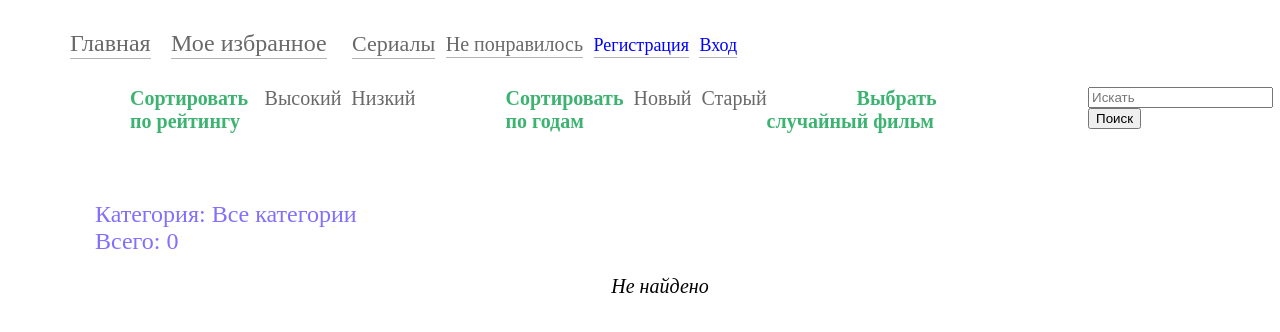
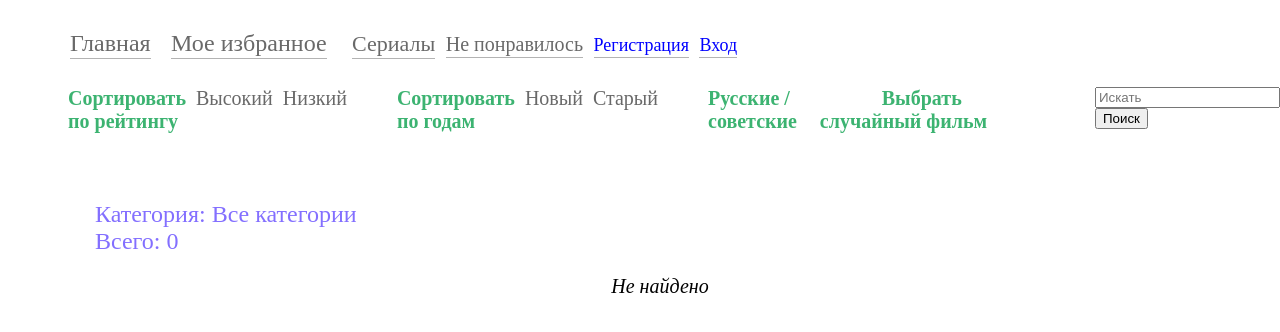
Before and after one commit to Spaceoceanoutlook/Films, a Django app: page / in a window 1280 px wide. Shown: the top 332 px of the page. Run offline with Django 4.2, Linux system fonts and the light colour scheme; data that the repository does not hold is empty.

Commit message:
add sort russian

```diff
--- a/thrillers_app/films/templates/films/index.html
+++ b/thrillers_app/films/templates/films/index.html
@@ -39,17 +39,20 @@
 
         <div style="display: flex">
             <div style="display: flex">
-                <p style="margin-left: 130px; font-size: 20px; color: MediumSeaGreen; font-weight: bold">Сортировать по рейтингу</p>
+                <p style="margin-left: 68px; font-size: 20px; color: MediumSeaGreen; font-weight: bold">Сортировать по рейтингу</p>
                 <a style="margin-left: 10px; font-size: 20px; border: none;" href="{% url 'sort_by_rating' ascending=0 %}">Высокий</a>
                 <a style="margin-left: 10px; font-size: 20px; border: none;" href="{% url 'sort_by_rating' ascending=1 %}">Низкий</a>
             </div>
             <div style="display: flex">
-                <p style="margin-left: 90px; font-size: 20px; color: MediumSeaGreen; font-weight: bold">Сортировать по годам</p>
+                <p style="margin-left: 50px; font-size: 20px; color: MediumSeaGreen; font-weight: bold">Сортировать по годам</p>
                 <a style="margin-left: 10px; font-size: 20px; border: none;" href="{% url 'sort_by_year' ascending=0 %}">Новый</a>
                 <a style="margin-left: 10px; font-size: 20px; border: none;" href="{% url 'sort_by_year' ascending=1 %}">Старый</a>
             </div>
+            <div style="display: flex">
+                <a style="margin-left: 50px; font-size: 20px; color: MediumSeaGreen; font-weight: bold; border: none;" href="{% url 'only_russians' %}">Русские / советские</a>
+            </div>
             <div>
-                <a style="margin-left: 90px; font-size: 20px; color: MediumSeaGreen; font-weight: bold; border: none" href="{% url 'random_film' %}">Выбрать случайный фильм</a><br><br>
+                <a style="margin-left: 62px; font-size: 20px; color: MediumSeaGreen; font-weight: bold; border: none" href="{% url 'random_film' %}">Выбрать случайный фильм</a><br><br>
             </div>
             <div style="margin-left: 50px;">
                 <form method="POST" action="/search">
--- a/thrillers_app/films/urls.py
+++ b/thrillers_app/films/urls.py
@@ -1,7 +1,7 @@
 from django.urls import path
 from .views import index, film_detail, film_genre, delete_comment, show_basket, \
     add_basket, delete_from_basket, clear_basket, show_serials, sort_by_rating, sort_by_year, random_film, \
-    show_not_like, register, user_login, user_logout, my_profile, search
+    show_not_like, register, user_login, user_logout, my_profile, search, only_russians
 
 urlpatterns = [
     path('', index, name='index'),
@@ -25,5 +25,6 @@ urlpatterns = [
     path('logout/', user_logout, name='logout'),
     path('user_profile/<int:profile_id>/', my_profile, name='my_profile'),
     path('search', search, name='search'),
+    path('only_russians/', only_russians, name='only_russians'),
 
 ]
--- a/thrillers_app/films/views.py
+++ b/thrillers_app/films/views.py
@@ -1,7 +1,7 @@
 from django.core.paginator import Paginator
 from django.shortcuts import render, redirect, get_object_or_404
 from films.forms import CommentForm, UserRegForm, UserLoginForm
-from films.models import Film, Comment, Genre, Basket
+from films.models import Film, Comment, Genre, Basket, Country
 from django.contrib import messages
 from django.contrib.auth import login, logout
 from django.contrib.auth.models import User
@@ -150,6 +150,13 @@ def sort_by_rating(request, ascending):
         elif gp == 'not_like':
             films = Film.objects.filter(recommendation=False).order_by('rating')
             genre = 'Не понравилось'
+        elif gp == 'rus':
+            country_1 = Country.objects.get(title='СССР')
+            country_2 = Country.objects.get(title='Россия')
+            films_1 = Film.objects.filter(country=country_1.pk)
+            films_2 = Film.objects.filter(country=country_2.pk)
+            films = (films_1 | films_2).filter(recommendation=True).order_by('rating')
+            genre = 'Русские / советские'
         else:
             films = Film.objects.filter(recommendation=True).filter(genre=gp).order_by('rating')
             genre = Genre.objects.get(pk=gp)
@@ -163,6 +170,13 @@ def sort_by_rating(request, ascending):
         elif gp == 'not_like':
             films = Film.objects.filter(recommendation=False).order_by('-rating')
             genre = 'Не понравилось'
+        elif gp == 'rus':
+            country_1 = Country.objects.get(title='СССР')
+            country_2 = Country.objects.get(title='Россия')
+            films_1 = Film.objects.filter(country=country_1.pk)
+            films_2 = Film.objects.filter(country=country_2.pk)
+            films = (films_1 | films_2).filter(recommendation=True).order_by('-rating')
+            genre = 'Русские / советские'
         else:
             films = Film.objects.filter(recommendation=True).filter(genre=gp).order_by('-rating')
             genre = Genre.objects.get(pk=gp)
@@ -186,6 +200,13 @@ def sort_by_year(request, ascending):
         elif gp == 'not_like':
             films = Film.objects.filter(recommendation=False).order_by('year')
             genre = 'Не понравилось'
+        elif gp == 'rus':
+            country_1 = Country.objects.get(title='СССР')
+            country_2 = Country.objects.get(title='Россия')
+            films_1 = Film.objects.filter(country=country_1.pk)
+            films_2 = Film.objects.filter(country=country_2.pk)
+            films = (films_1 | films_2).filter(recommendation=True).order_by('year')
+            genre = 'Русские / советские'
         else:
             films = Film.objects.filter(recommendation=True).filter(genre=gp).order_by('year')
             genre = Genre.objects.get(pk=gp)
@@ -199,6 +220,13 @@ def sort_by_year(request, ascending):
         elif gp == 'not_like':
             films = Film.objects.filter(recommendation=False).order_by('-year')
             genre = 'Не понравилось'
+        elif gp == 'rus':
+            country_1 = Country.objects.get(title='СССР')
+            country_2 = Country.objects.get(title='Россия')
+            films_1 = Film.objects.filter(country=country_1.pk)
+            films_2 = Film.objects.filter(country=country_2.pk)
+            films = (films_1 | films_2).filter(recommendation=True).order_by('-year')
+            genre = 'Русские / советские'
         else:
             films = Film.objects.filter(recommendation=True).filter(genre=gp).order_by('-year')
             genre = Genre.objects.get(pk=gp)
@@ -292,3 +320,19 @@ def my_profile(request, profile_id):
     title = f'{user.username}'
     context = {'comment': comment, 'title': title}
     return render(request, 'films/user_profile.html', context=context)
+
+
+def only_russians(request):
+    global gp
+    gp = 'rus'
+    country_1 = Country.objects.get(title='СССР')
+    country_2 = Country.objects.get(title='Россия')
+    films_1 = Film.objects.filter(country=country_1.pk)
+    films_2 = Film.objects.filter(country=country_2.pk)
+    films = (films_1 | films_2).filter(recommendation=True).order_by('-id')
+    title = 'Русские / советские'
+    paginator = Paginator(films, 6)
+    page_num = request.GET.get('page', 1)
+    page_obj = paginator.get_page(page_num)
+    context = {'page_obj': page_obj, 'films': films, 'title': title}
+    return render(request, 'films/index.html', context=context)
```
